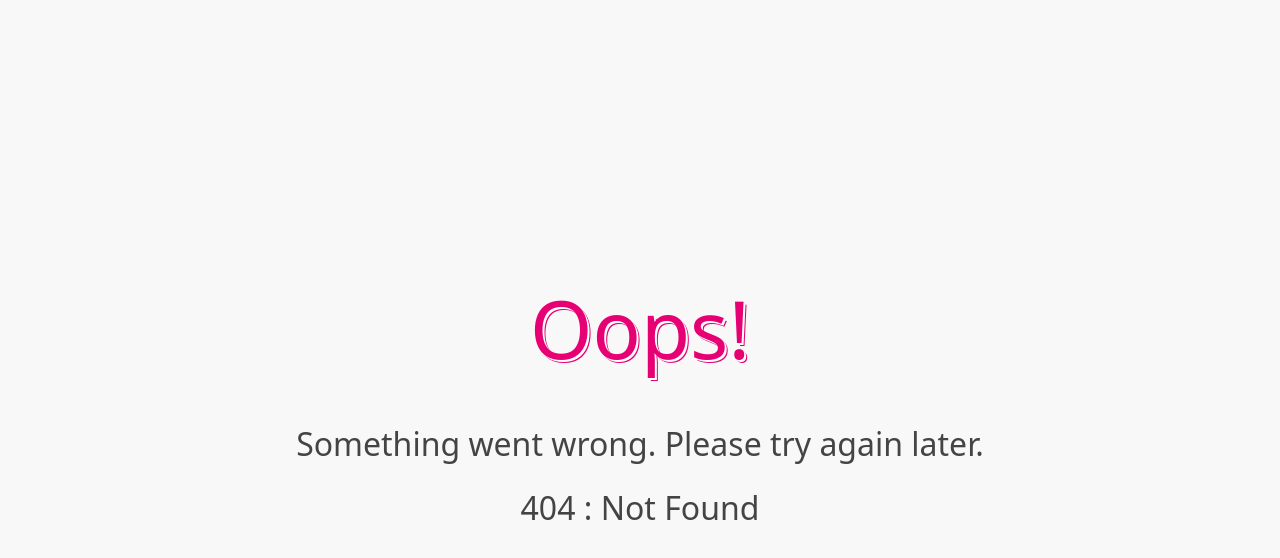
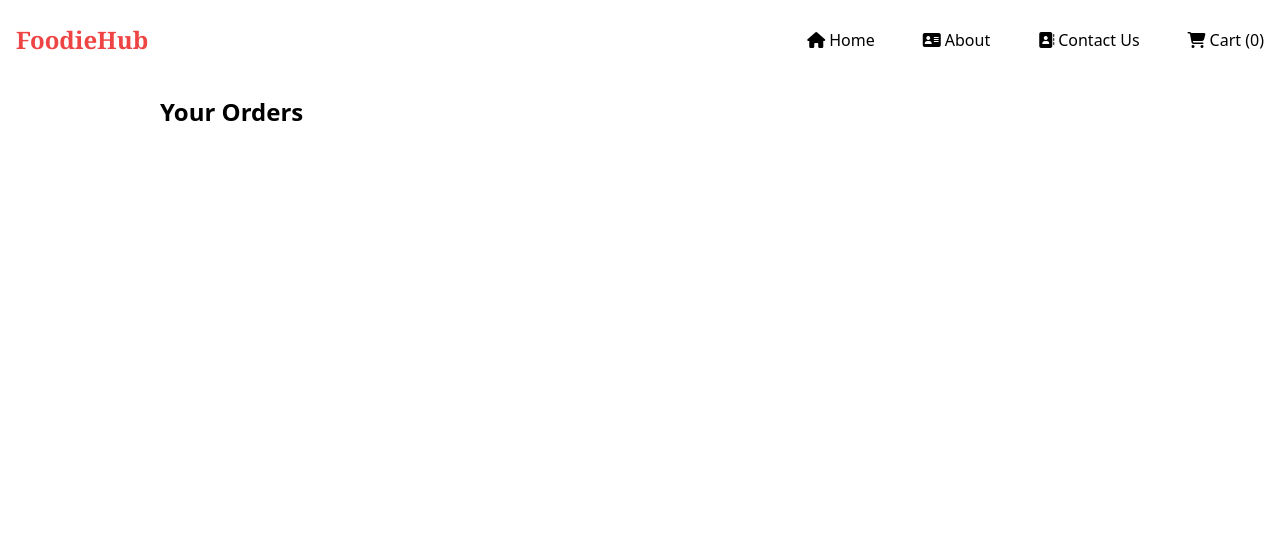
Before and after one commit to developerashish02/FoodieHub, a React (Vite) app: page /cart in a window 1280 px wide. Before the commit this address had no page. Shown: the top 558 px of the page. Built offline with nearby package versions, Linux system fonts and the light colour scheme.

Commit message:
Add cart

```diff
--- a/package.json
+++ b/package.json
@@ -20,9 +20,11 @@
 		"@fortawesome/fontawesome-svg-core": "^6.4.0",
 		"@fortawesome/free-solid-svg-icons": "^6.4.0",
 		"@fortawesome/react-fontawesome": "^0.2.0",
+		"@reduxjs/toolkit": "^1.9.5",
 		"formik": "^2.2.9",
 		"react": "^18.2.0",
 		"react-dom": "^18.2.0",
+		"react-redux": "^8.0.5",
 		"react-router-dom": "^6.10.0"
 	}
 }
--- a/src/App.js
+++ b/src/App.js
@@ -8,7 +8,9 @@ import CardDetail from "./components/card/CardDetail";
 import ErrorPage from "./components/pages/ErrorPage";
 import LostConnection from "./components/pages/LostConnection";
 import useIsOnline from "./hooks/useIsOnline";
-
+import { Provider } from "react-redux";
+import store from "./store/store";
+import Cart from "./components/Cart";
 // lazy loding
 const AboutPage = lazy(() => import("./components/pages/AboutPage"));
 const ContactUs = lazy(() => import("./components/pages/ContactUs"));
@@ -22,8 +24,10 @@ const App = () => {
 
 	return (
 		<div className="">
-			<Header />
-			<Outlet />
+			<Provider store={store}>
+				<Header />
+				<Outlet />
+			</Provider>
 		</div>
 	);
 };
@@ -58,6 +62,10 @@ const router = createBrowserRouter([
 				path: "/card-detail/:id",
 				element: <CardDetail />,
 			},
+			{
+				path: "/cart",
+				element: <Cart />
+			}
 		],
 	},
 ]);
@@ -69,7 +77,6 @@ root.render(
 		<RouterProvider router={router} />
 	</React.StrictMode>
 );
-
 
 /**
  *create store
--- /dev/null
+++ b/src/components/Cart.js
@@ -0,0 +1,24 @@
+import { useSelector } from "react-redux";
+import CartDetail from "./CartDetail";
+
+
+const Cart = () => {
+    const cart = useSelector((store) => store.cart);
+
+    const price = Math.round(cart?.totalPrice)
+
+
+    return (
+        <div className="w-3/4 m-auto my-4">
+            <h1 className="font-bold text-2xl">Your Orders</h1>
+            {cart?.items.map((item) => {
+                return <CartDetail restaurant={item} key={item.id} />;
+            })}
+
+            {cart.items.length !== 0 && <button className="font-bold bg-green-500 text-white px-4 py-2 rounded-md hover:bg-green-300">TO PAY
+                : {price}</button>}
+        </div>
+    );
+};
+
+export default Cart;
--- /dev/null
+++ b/src/components/CartDetail.js
@@ -0,0 +1,47 @@
+import { useDispatch, useSelector } from "react-redux";
+import { CARD_IMG } from "./utils/constants";
+import { addToCart, removeItem } from "../features/cartSlice";
+
+const CartDetail = (props) => {
+    const { name, price, id, imageId, quntity } = props.restaurant;
+    const dispatch = useDispatch();
+
+    const handleaddToCart = () => {
+        dispatch(addToCart(props.restaurant));
+    };
+
+    const handleRemoveItem = () => {
+        dispatch(removeItem(id))
+    }
+
+    return (
+        <>
+            <div className="flex justify-between p-4 my-4 ">
+                <div className=" flex space-x-6">
+                    <div className="w-14">
+                        <img src={CARD_IMG + imageId} alt={name} />
+                    </div>
+
+                    <div>
+                        <h2 className="font-bold">{name}</h2>
+                        <p>Rs {(price / 100).toFixed(2)}</p>
+                    </div>
+                </div>
+
+                <div className="flex items-center">
+                    <button className="px-2 py-1 border border-gray-300 rounded-md mr-2" onClick={handleRemoveItem}>
+                        -
+                    </button>
+                    <span className="font-bold mr-2"> {quntity}</span>
+                    <button
+                        className="px-2 py-1 border border-gray-300 rounded-md"
+                        onClick={handleaddToCart}
+                    >
+                        +
+                    </button>
+                </div>
+            </div></>
+    );
+};
+
+export default CartDetail;
--- a/src/components/UI/ShimmerCard.js
+++ b/src/components/UI/ShimmerCard.js
@@ -2,7 +2,7 @@ import React from "react";
 
 const ShimmerCard = () => {
     return (
-        <div className="grid grid-cols-4 gap-4 place-content-center mt-4 mx-3">
+        <div className="grid grid-cols-4 gap-4 place-content-center mt-4 mx-9">
             {Array(12)
                 .fill("")
                 .map((shimmerCard, index) => (
--- /dev/null
+++ b/src/components/UI/ShimmerDetails.js
@@ -0,0 +1,24 @@
+const ShimmerDeatils = () => {
+    return (
+        <>
+            <div className="bg-gray-300 mx-20 mt-8  ">
+                <div className="grid grid-cols-4 gap-4">
+                    <div className="col-span-3 h-64"></div>
+                    <div className="h-64 "></div>
+                </div>
+            </div>
+
+            <div className=" mt-4 mx-20  border-2 ">
+                <div className="flex flex-col gap-2 ">
+                    {Array(6)
+                        .fill("")
+                        .map((shimmerCard, index) => (
+                            <div className=" w-full h-36 bg-gray-300  " key={index}></div>
+                        ))}
+                </div>
+            </div>
+        </>
+    );
+};
+
+export default ShimmerDeatils;
--- a/src/components/card/CardDetail.js
+++ b/src/components/card/CardDetail.js
@@ -3,14 +3,19 @@ import { CARD_IMG } from "../utils/constants";
 import { useParams } from "react-router-dom";
 import useRestaurant from "../../hooks/useRestaurant";
 import RestaurantMenu from "./RestaurantMenu";
+import ShimmerDeatils from "../UI/ShimmerDetails";
 
 const CardDetail = () => {
 	const { id } = useParams();
 	const [restaurant, restaurantMenu] = useRestaurant(id);
 	const { name, cuisines, cloudinaryImageId, areaName, avgRating, locality } =
-		restaurant;
+		restaurant || {};
 
-	return (
+	console.log(restaurantMenu);
+
+	return !restaurant ? (
+		<ShimmerDeatils />
+	) : (
 		<div className="bg-white mx-20 mt-8  ">
 			<div className="grid grid-cols-4 gap-4">
 				<div className="col-span-3 h-64">
@@ -50,8 +55,8 @@ const CardDetail = () => {
 			<hr />
 			<div className="mt-4 m-auto ml-6">
 				<h1 className="font-bold text-2xl text-center">Menu</h1>
-				{restaurantMenu?.map((resMenu) => (
-					<RestaurantMenu restaurant={resMenu?.card?.info} />
+				{restaurantMenu?.map((resMenu, index) => (
+					<RestaurantMenu restaurant={resMenu?.card?.info} key={index} />
 				))}
 			</div>
 		</div>
--- a/src/components/card/RestaurantMenu.js
+++ b/src/components/card/RestaurantMenu.js
@@ -1,7 +1,19 @@
+import { useDispatch } from "react-redux";
 import { CARD_IMG } from "../utils/constants";
+import { addToCart } from "../../features/cartSlice";
 
 const RestaurantMenu = (props) => {
 	const { name, price, description, isBestseller, imageId } = props.restaurant;
+	// console.log(props.restaurant)
+	const dispatch = useDispatch();
+
+	const handleAddToCart = () => {
+		const restaurant = {
+			...props.restaurant,
+			quntity: 1,
+		};
+		dispatch(addToCart(restaurant));
+	};
 
 	return (
 		<>
@@ -17,20 +29,25 @@ const RestaurantMenu = (props) => {
 					<div className="">
 						<h3 className="text-lg font-medium">{name}</h3>
 
-						<p className="text-base">Rs {price / 100}</p>
+						<p className="text-base">Rs {Number(price / 100)}</p>
 
 						<p className="text-sm font-thin">{description}</p>
 					</div>
 				</div>
 
 				<div className="w-28 h-20 rounded-lg  relative flex items-center justify-center ">
-					<img
-						src={CARD_IMG + imageId}
-						alt=""
-						className="rounded-lg opacity-60 w-full h-full object-cover"
-					/>
+					{imageId && (
+						<img
+							src={CARD_IMG + imageId}
+							alt=""
+							className="rounded-lg opacity-60 w-full h-full object-cover"
+						/>
+					)}
 
-					<button className="px-6 rounded-xl font-bold absolute bottom-[-1.2rem]  p-2 bg-orange-400 text-white text-sm  ">
+					<button
+						className="px-6 rounded-xl font-bold absolute bottom-[-1.2rem]  p-2 bg-orange-400 text-white text-sm"
+						onClick={handleAddToCart}
+					>
 						ADD
 					</button>
 				</div>
--- a/src/components/layout/Header.js
+++ b/src/components/layout/Header.js
@@ -1,14 +1,16 @@
-import { HEADER_LOGO } from "../utils/constants";
 import { Link } from "react-router-dom";
-import { FontAwesomeIcon } from "@fortawesome/react-fontawesome";
-import { faCoffee } from "@fortawesome/free-solid-svg-icons";
+import { useSelector } from "react-redux";
 
 const Header = () => {
+	const cartItems = useSelector((store) => store.cart.items);
+
 	return (
 		<div className="flex items-center w-full px-4 py-4 h-20 bg-white">
 			<div>
 				<Link to={"/"}>
-					<img src={HEADER_LOGO} alt="" className="h-16" />
+					<h2 className="font-bold font-serif text-2xl text-red-500">
+						FoodieHub
+					</h2>
 				</Link>
 			</div>
 
@@ -27,7 +29,7 @@ const Header = () => {
 				</li>
 				<li className="hover:text-orange-600">
 					<i className="fa-solid fa-cart-shopping  mr-1"></i>
-					<Link to="/card">Cart</Link>
+					<Link to="/cart">Cart ({cartItems.length})</Link>
 				</li>
 			</ul>
 		</div>
--- /dev/null
+++ b/src/features/cartSlice.js
@@ -0,0 +1,58 @@
+import { createSlice } from "@reduxjs/toolkit";
+
+const cartSlice = createSlice({
+    name: "cart",
+    initialState: {
+        items: [],
+        totalPrice: 0,
+    },
+    reducers: {
+        addToCart: (state, action) => {
+            let { id, quntity } = action.payload;
+            console.log(id, state.items[0], "Checking");
+
+            const index = state.items.findIndex((item) => item.id === id);
+            console.log(index);
+
+            if (index == -1) {
+                state.items.push(action.payload);
+            } else {
+                const item = state.items.find((item) => item.id == id);
+                item.quntity += 1;
+            }
+            state.totalPrice += +action.payload.price / 100;
+        },
+
+        removeItem: (state, action) => {
+            const id = action.payload;
+
+            const removeItem = state.items.find((item) => item.id == id);
+
+            if (removeItem && removeItem.quntity !== 1) {
+                removeItem.quntity -= 1;
+                if (state.totalPrice !== 0) {
+                    state.totalPrice -= +removeItem.price / 100;
+                }
+            } else {
+                const index = state.items.findIndex((item) => item.id === id);
+                state.items.splice(index, 1);
+                if (state.totalPrice !== 0) {
+                    state.totalPrice -= +removeItem.price / 100;
+                }
+            }
+
+            // if (removeItem && removeItem.quntity === 1) {
+            //     const index = state.items.findIndex((item) => item.id === id);
+            //     if (index !== 1) {
+            //         state.totalPrice -= removeItem.price / 100;
+            //         state.items.splice(index, 1);
+
+            //     }
+            // }
+        },
+    },
+});
+
+export const { addToCart, removeItem } = cartSlice.actions;
+
+export default cartSlice.reducer;
--- a/src/hooks/useRestaurant.js
+++ b/src/hooks/useRestaurant.js
@@ -2,7 +2,7 @@ import { useState, useEffect } from "react";
 import { CARD_DETAIL_API } from "../components/utils/constants";
 
 const useRestaurant = (id) => {
-    const [restaurant, setRestaurant] = useState({});
+    const [restaurant, setRestaurant] = useState();
     const [restaurantMenu, setRestaurantMenu] = useState([]);
 
 
--- /dev/null
+++ b/src/store/store.js
@@ -0,0 +1,10 @@
+import { configureStore } from "@reduxjs/toolkit";
+import cartSlice from "../features/cartSlice";
+
+const store = configureStore({
+    reducer: {
+        cart: cartSlice
+    }
+})
+
+export default store;
```
Also changed, not shown: 1 other file (tests, documents, lock files or other folders).
